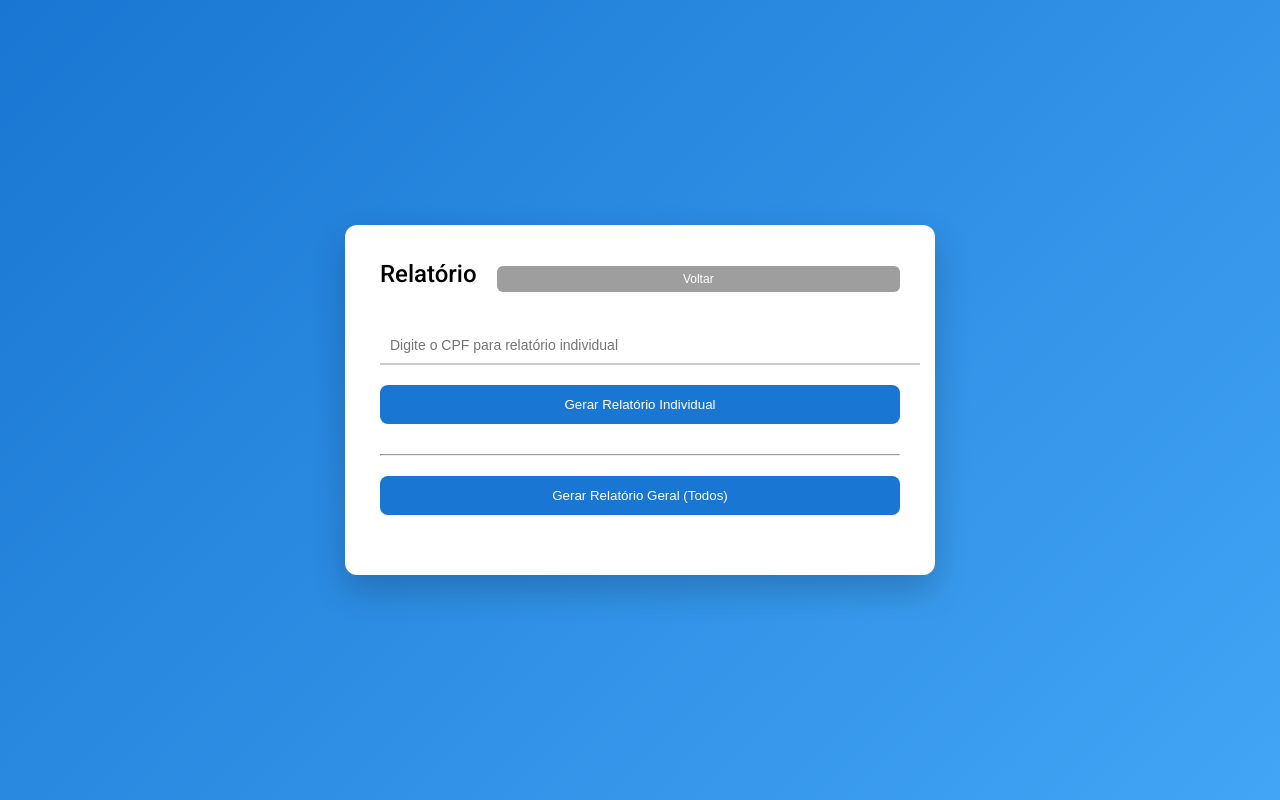
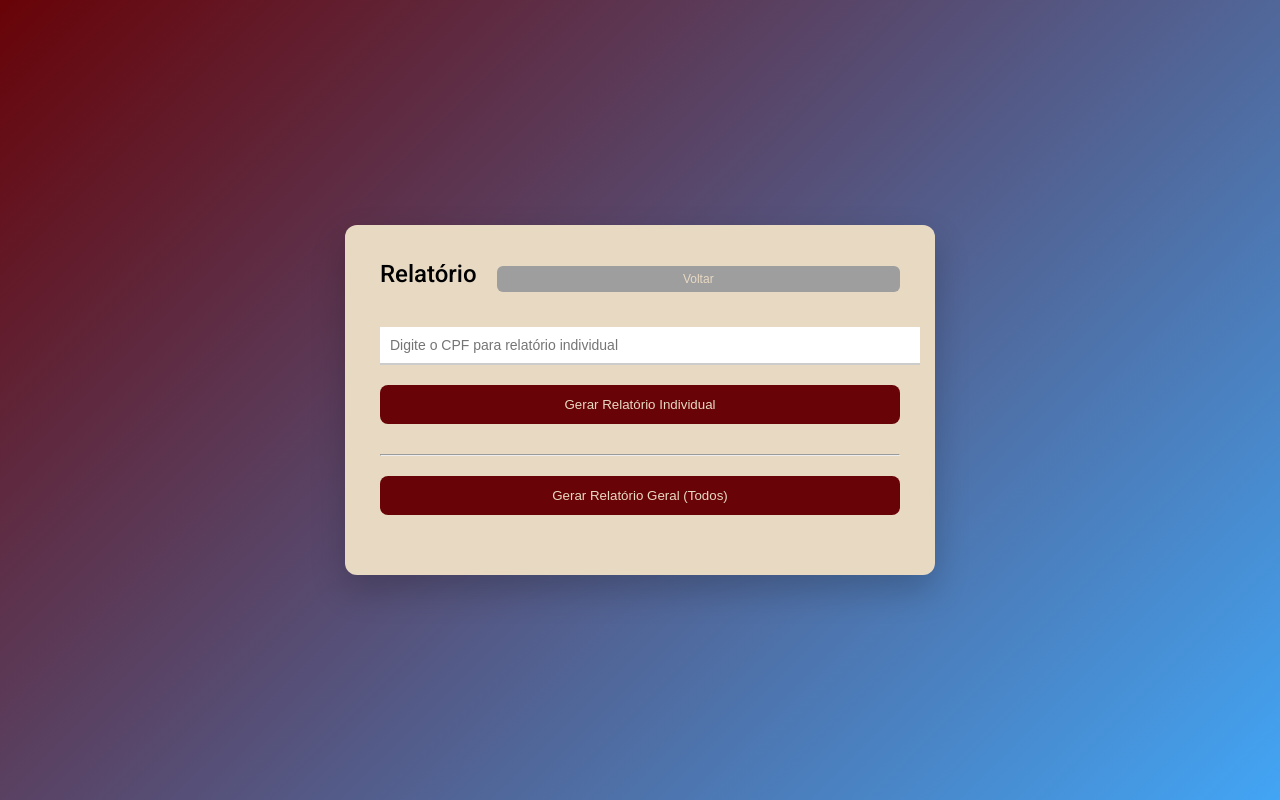
Before and after one commit to GabrielleGuida/teste-ponto, a website: page relatorio.html in a window 1280 px wide. Drawn offline with nearby package versions, Linux system fonts and the light colour scheme.

Commit message:
Atualizando cores e outras coisas

```diff
--- a/relatorio.html
+++ b/relatorio.html
@@ -14,11 +14,11 @@ body{
   display:flex;
   justify-content:center;
   align-items:center;
-  background:linear-gradient(135deg,#1976d2,#42a5f5);
+  background:linear-gradient(135deg,#680307,#42a5f5);
 }
 
 .card{
-  background:white;
+  background:#e8d9c3;
   width:520px;
   padding:35px;
   border-radius:12px;
@@ -45,7 +45,7 @@ input{
 }
 
 input:focus{
-  border-bottom:2px solid #1976d2;
+  border-bottom:2px solid #680307;
 }
 
 button{
@@ -53,8 +53,8 @@ button{
   padding:12px;
   border:none;
   border-radius:8px;
-  background:#1976d2;
-  color:white;
+  background:#680307;
+  color:#e8d9c3;
   font-weight:500;
   cursor:pointer;
   transition:0.3s;
@@ -74,7 +74,7 @@ button:hover{
 .voltar{
   background:#9e9e9e;
   border:none;
-  color:white;
+  color:#e8d9c3;
   padding:6px 12px;
   margin-left: 20px;
   border-radius:6px;
```
Also changed, not shown: 404.html (+3 -3 lines), admin.html (+6 -6 lines), cadastro.html (+6 -6 lines), colaboradora.html (+5 -5 lines), dash.html (+4 -4 lines), index.html (+5 -5 lines), 1 other file.
